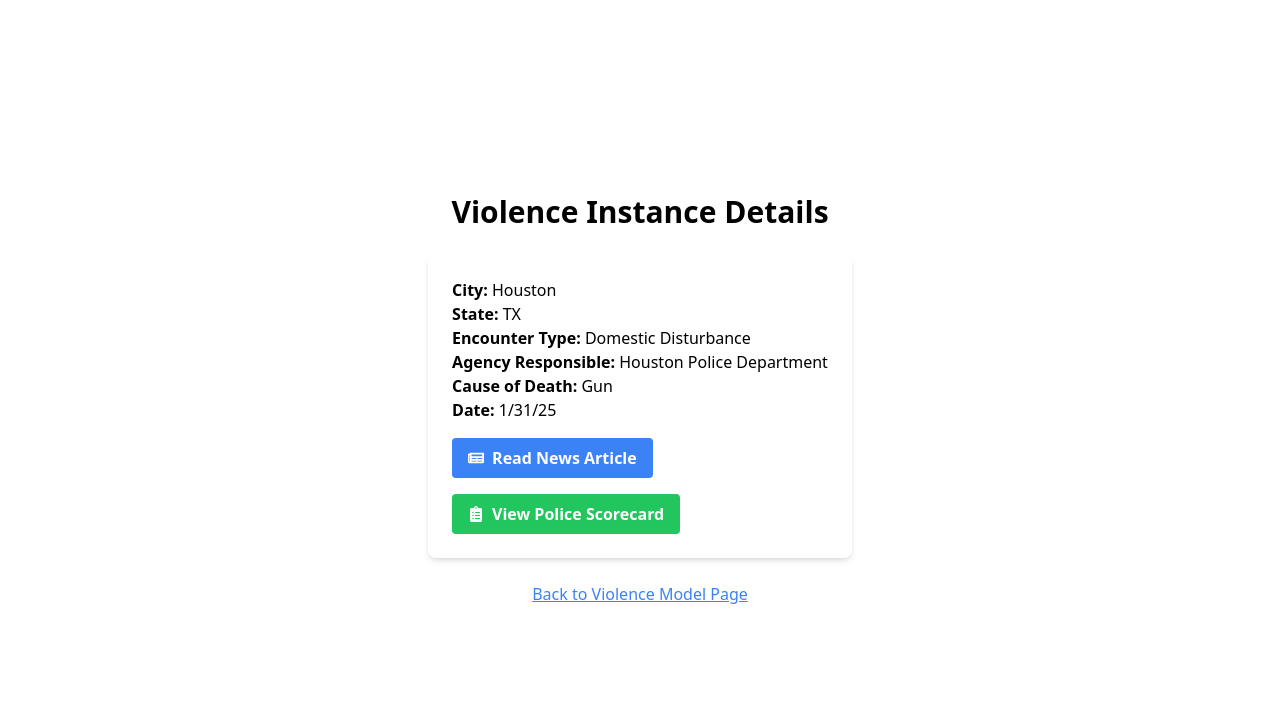
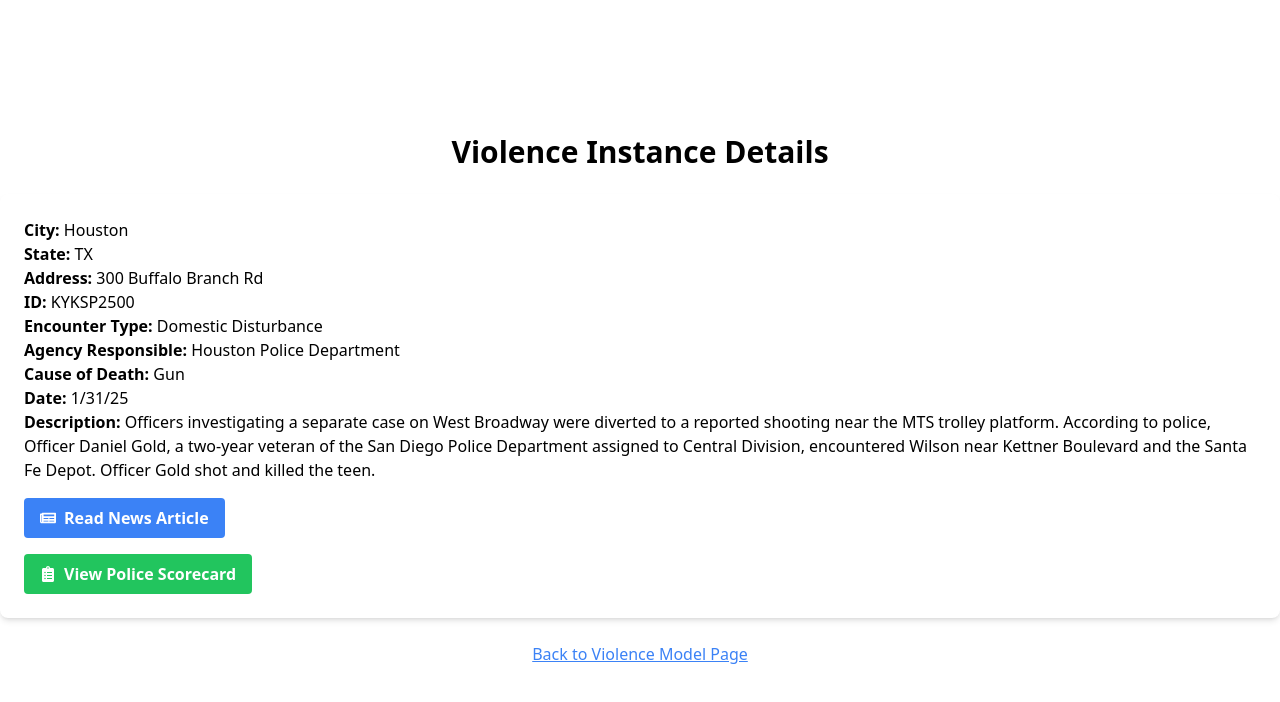
Before and after one commit to gordonworldlee/PoliceIncidents, a Next.js app in the folder justice-watch-frontend/: page /violence/incident1 in a window 1280 px wide. Shown: the top 702 px of the page. Built offline with nearby package versions, Linux system fonts and the light colour scheme.

Commit message:
adding more descriptions

```diff
--- a/justice-watch-frontend/app/violence/[violenceId]/page.tsx
+++ b/justice-watch-frontend/app/violence/[violenceId]/page.tsx
@@ -5,10 +5,13 @@ interface ViolenceInstance {
   id: string;
   city: string;
   state: string;
+  address: string;
+  ori: string;
   encounter_type: string;
   agency_responsible: string;
   cause: string;
   date: string;
+  description: string;
   news: string;
 
 }
@@ -46,30 +49,39 @@ export default function ViolenceInstancePage({ params }: ViolencePageProps) {
       id: "incident1",
       city: "Houston",
       state: "TX",
+      address: "300 Buffalo Branch Rd",
+      ori: "KYKSP2500",
       encounter_type: "Domestic Disturbance",
       agency_responsible: "Houston Police Department",
       cause: "Gun",
       date: "1/31/25",
+      description: "Officers investigating a separate case on West Broadway were diverted to a reported shooting near the MTS trolley platform. According to police, Officer Daniel Gold, a two-year veteran of the San Diego Police Department assigned to Central Division, encountered Wilson near Kettner Boulevard and the Santa Fe Depot. Officer Gold shot and killed the teen.",
       news: "https://vtdigger.org/2025/01/24/federal-prosecutors-file-charges-in-probe-of-fatal-shooting-of-border-patrol-agent-in-vermont/"
     },
     incident2: {
       id: "incident2",
       city: "Austin",
       state: "TX",
+      address: "9700 Menaul Blvd NE",
+      ori: "FL0140000",
       encounter_type: "Mental Health/Welfare Check",
       agency_responsible: "Austin Police Department",
       cause: "Taser",
       date: "2/15/25",
+      description: "Atchison Police Department responded to a call about a person with a gun and a second call of a subject breaking into an apartment. As officers arrived at 508 N 9th St. in Atchison, an officer exited his vehicle and shots were fired at him, striking his police vehicle multiple times. The officer was not struck. The man, identified as Bryson McCray, 36, of St. Joseph, Mo., then fled back into a residence. Preliminary information indicates that at around 2:30 a.m., an attempt was made to rescue the female hostage. During the rescue attempt, McCray and the hostage were separated momentarily, and a KHP trooper fired at McCray striking him.",
       news: "https://www.fox8live.com/2025/01/18/father-kills-wife-shoots-3-children-before-being-killed-by-jpso-deputies-river-ridge/"
     },
     incident3: {
       id: "incident3",
       city: "Dallas",
       state: "TX",
+      address: "Slow Hand Ln and Whitesville Rd",
+      ori: "KYKSP2500",
       encounter_type: "Violent Crime",
       agency_responsible: "Dallas Police Department",
       cause: "Aphyxsiation",
       date: "3/1/25",
+      description: "Deputies shot and killed a man who had allegedly killed his father, after a standoff following a welfare check.",
       news: "https://www.fox10phoenix.com/news/phoenix-police-scene-officer-involved-shooting-laveen"
     }
   };
@@ -87,10 +99,13 @@ export default function ViolenceInstancePage({ params }: ViolencePageProps) {
       <div className="mt-6 text-left bg-white shadow-md rounded-lg p-6">
         <p><strong>City:</strong> {instance.city}</p>
         <p><strong>State:</strong> {instance.state}</p>
+        <p><strong>Address:</strong> {instance.address}</p>
+        <p><strong>ID:</strong> {instance.ori}</p>
         <p><strong>Encounter Type:</strong> {instance.encounter_type}</p>
         <p><strong>Agency Responsible:</strong> {instance.agency_responsible}</p>
         <p><strong>Cause of Death:</strong> {instance.cause}</p>
         <p><strong>Date:</strong> {instance.date}</p>
+        <p><strong>Description:</strong> {instance.description}</p>
         <div className="mt-4">
           <NewsLink url={instance.news} />
         </div>
```
